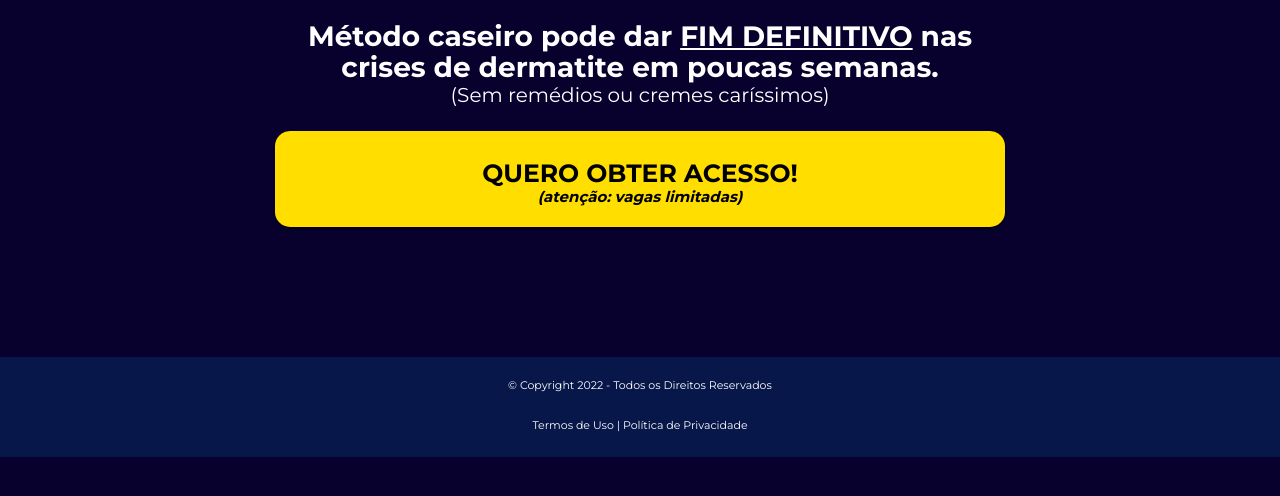
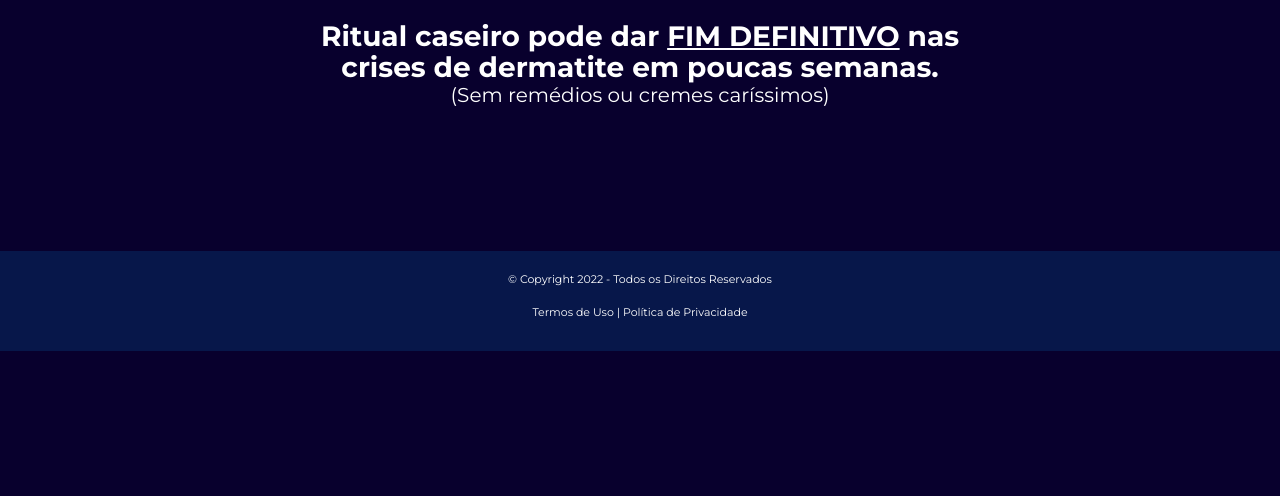
Before and after one commit to JosineyAlves/programazerobarriga.tk, a plain HTML site: page index.html in a window 1280 px wide. Shown: the part 122-618 px from the top of the page. Drawn offline with nearby package versions, Linux system fonts and the light colour scheme.

Commit message:
Add files via upload

```diff
--- a/assets/css/com.css
+++ b/assets/css/com.css
@@ -62,73 +62,6 @@ html {
   }
 }
 
-.a-btn {
-  text-decoration: none;
-  -webkit-font-smoothing: antialiased;
-  margin: 0;
-  border: 0;
-  font: inherit;
-  vertical-align: baseline;
-  color: #000000;
-  outline: 0;
-  line-height: 1;
-  text-align: center;
-  position: relative !important;
-  display: inline-block !important;
-  border-style: solid;
-  width: 100%;
-  padding-left: 0 !important;
-  padding-right: 0 !important;
-  margin-bottom: 10px;
-  padding: 30px 44px;
-  border-color: none;
-  border-width: none;
-  border-radius: 15px;
-  background: #ffde00;
-  box-shadow: 0px 2px 2px 0px rgba(0, 0, 0, 0.5);
-  text-decoration: none !important;
-}
-
-.span-btn {
-  text-decoration: none;
-  -webkit-font-smoothing: antialiased;
-  text-align: center;
-  margin: 0;
-  border: 0;
-  font: inherit;
-  vertical-align: baseline;
-  display: block;
-  position: relative;
-  z-index: 1;
-  padding: 0 15px;
-  white-space: normal;
-  font-size: 25px;
-  color: #000000;
-  font-family: Montserrat;
-  font-weight: bold;
-  text-shadow: none;
-  text-decoration: none;
-}
-
-.span-btn2 {
-  -webkit-font-smoothing: antialiased;
-  text-align: center;
-  padding: 0;
-  border: 0;
-  font: inherit;
-  vertical-align: baseline;
-  display: block;
-  position: relative;
-  z-index: 1;
-  margin: .2em 0 -.5em;
-  font-size: 15px;
-  color: #000000;
-  font-family: Montserrat;
-  font-weight: bold;
-  font-style: italic;
-  text-shadow: none;
-}
-
 .footer {
   -webkit-font-smoothing: antialiased;
   text-align: center;
@@ -141,7 +74,7 @@ html {
   display: block;
   position: relative;
   font-size: 11px;
-  color: #ffffff;
+  color: #FFFFFF;
   font-family: Montserrat;
   font-weight: normal;
   font-style: normal;
--- a/index.html
+++ b/index.html
@@ -32,29 +32,18 @@
 
 
             <!-- Imagem Ultrasecreto -->
-            <img class="img-fluid" src="./assets/img/exclusivo.png" width="330">
+            <img alt="img-fluid" src="./assets/img/exclusivo.png" width="330">
 
             <!-- Headline -->
-            <h3 class="my-4">Método caseiro pode dar <u>FIM DEFINITIVO</u> nas crises de dermatite em poucas semanas.<b><h5>(Sem remédios ou cremes caríssimos)</h5></b></h3>
+            <h3 class="my-4">Ritual caseiro pode dar <u>FIM DEFINITIVO</u> nas crises de dermatite em poucas semanas.<b><h5>(Sem remédios ou cremes caríssimos)</h5></b></h3>
 
             <!-- VSL -->
-            <script type="text/javascript" id="scr_6226ac18aa8f7e000965d88e">
-              var s = document.createElement("script");
-              s.src = "https://cdn.converteai.net/8b03b5e9-1e95-4b45-9063-037ac9b350ab/players/6226ac18aa8f7e000965d88e/player.js", s.async = !0, document.head.appendChild(s);
+            <script type="text/javascript" id="scr_626466209d8ef7000a019c63">var s=document.createElement("script");s.src="https://scripts.converteai.net/7da96de8-b803-4e0a-a85a-34c6cb6b92e9/players/626466209d8ef7000a019c63/player.js",s.async=!0,document.head.appendChild(s);</script>
 
-            </script>
-
-            <!-- Botão -->
-            <div id="cta1" class="mt-4 d-none">
-              <a href="https://pay.kiwify.com.br/8yj82EU" class="a-btn" style="text-decoration: none;">
-                <span class="span-btn">QUERO OBTER ACESSO!</span>
-                <span class="span-btn2">(atenção: vagas limitadas)</span>
-              </a>
             </div>
           </div>
         </div>
-      </div>
-  </header>
+    </header>
     <br>
     <br>
     <br>
@@ -65,16 +54,9 @@
       <p>© Copyright 2022 - Todos os Direitos Reservados</p>
 
       <!-- Termos de Uso e Política de Privacidade -->
-      <div class="text-white mt-4"><a href="termos.html" class="text-white">Termos de Uso</a> | <a href="privacidade.html" class="text-white">Política de Privacidade</a></div>
+      <p><a href="termos.html" class="text-white">Termos de Uso</a> | <a href="privacidade.html" class="text-white">Política de Privacidade</a></p>
 
     </div>
-
-    <script type="text/javascript">
-      setTimeout(() => {
-        document.getElementById("cta1").classList.remove("d-none")
-      }, 4000); // temporização da Call to Action (em milissegundos)
-
-    </script>
 
   </body>
 
```
